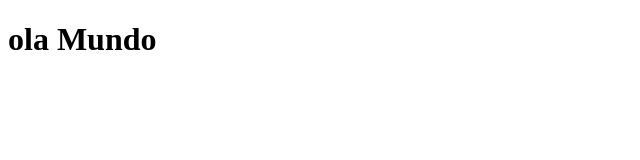
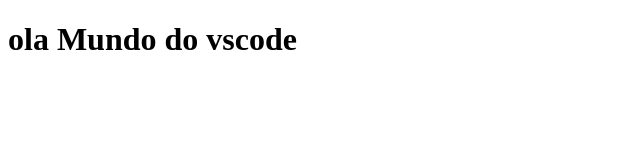
Before and after one commit to Blemosaintjuste/teste-vscode, a plain HTML site: page index.html in a window 1280 px wide. Shown: the whole page, without its empty margins (0-640 px from the left). Drawn offline with Linux system fonts and the light colour scheme.

Commit message:
Update index.html

```diff
--- a/index.html
+++ b/index.html
@@ -7,6 +7,6 @@
     <title>Document</title>
 </head>
 <body>
-    <h1>ola Mundo</h1>
+    <h1>ola Mundo do vscode</h1>
 </body>
 </html>
```
